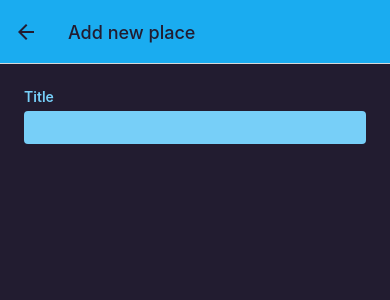
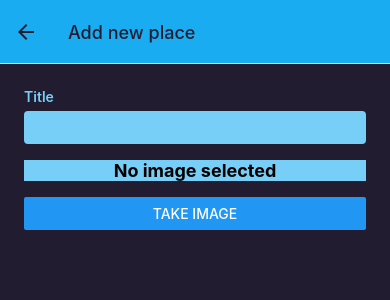
Before and after one commit to Lambertn33/camera_images_handler, a React Native app: screen /addPlace in a window 390 px wide. Shown: the top 300 px of the page. Built offline with nearby package versions, Linux system fonts and the light colour scheme.

Commit message:
feat: pick image using device camera

```diff
--- a/app.json
+++ b/app.json
@@ -11,9 +11,7 @@
       "resizeMode": "contain",
       "backgroundColor": "#ffffff"
     },
-    "assetBundlePatterns": [
-      "**/*"
-    ],
+    "assetBundlePatterns": ["**/*"],
     "ios": {
       "supportsTablet": true
     },
@@ -25,6 +23,14 @@
     },
     "web": {
       "favicon": "./assets/favicon.png"
-    }
+    },
+    "plugins": [
+      [
+        "expo-image-picker",
+        {
+          "cameraPermission": "access to your camera in order to add photo of your favourite place."
+        }
+      ]
+    ]
   }
 }
--- /dev/null
+++ b/components/UI/ImagePicker.js
@@ -0,0 +1,57 @@
+import { launchCameraAsync } from "expo-image-picker";
+import { useState } from "react";
+import { View, Button, Image, StyleSheet, Text } from "react-native";
+import { Colors } from "../../constants/colors";
+
+const ImagePicker = () => {
+  const [image, setImage] = useState(null);
+  const pickImageHandler = async () => {
+    const pickedImage = await launchCameraAsync({
+      allowsEditing: true,
+      aspect: [16, 9],
+      quality: 0.5,
+    });
+    setImage(pickedImage.assets[0].uri);
+  };
+
+  const removeImageHandler = () => setImage(null);
+
+  return (
+    <>
+      <View style={styles.imageContainer}>
+        {!image ? (
+          <Text style={styles.emptyImageText}>No image selected</Text>
+        ) : (
+          <Image source={{ uri: image }} style={styles.image} />
+        )}
+      </View>
+      <Button
+        title={image ? "Remove image" : "Take Image"}
+        onPress={image ? removeImageHandler : pickImageHandler}
+        color={image ? "red" : ""}
+      />
+    </>
+  );
+};
+
+const styles = StyleSheet.create({
+  imageContainer: {
+    width: "100%",
+    height: 200,
+    backgroundColor: Colors.primary200,
+    marginBottom: 16,
+    flex: 1,
+    alignItems: "center",
+    justifyContent: "center",
+  },
+  image: {
+    width: "100%",
+    height: "100%",
+  },
+  emptyImageText: {
+    fontSize: 18,
+    fontWeight: "700",
+  },
+});
+
+export default ImagePicker;
--- a/components/places/PlaceForm.js
+++ b/components/places/PlaceForm.js
@@ -2,6 +2,7 @@ import { useState } from "react";
 import { View, Text, TextInput, StyleSheet, ScrollView } from "react-native";
 
 import { Colors } from "../../constants/colors";
+import ImagePicker from "../UI/ImagePicker";
 
 const PlaceForm = () => {
   const [title, setTitle] = useState("");
@@ -9,7 +10,7 @@ const PlaceForm = () => {
 
   return (
     <ScrollView style={styles.form}>
-      <View>
+      <View style={styles.inputContainer}>
         <Text style={styles.label}>Title</Text>
         <TextInput
           style={styles.input}
@@ -17,6 +18,7 @@ const PlaceForm = () => {
           onChangeText={handleChangeTitle}
         />
       </View>
+      <ImagePicker />
     </ScrollView>
   );
 };
@@ -26,17 +28,22 @@ const styles = StyleSheet.create({
     flex: 1,
     padding: 24,
   },
+  inputContainer: {
+    marginBottom: 16,
+  },
+
   label: {
     color: Colors.primary200,
     fontWeight: "600",
     marginBottom: 6,
   },
+
   input: {
     backgroundColor: Colors.primary200,
     paddingVertical: 6,
     paddingHorizontal: 8,
     borderRadius: 4,
-    fontSize: 18
+    fontSize: 18,
   },
 });
 
--- a/package.json
+++ b/package.json
@@ -17,7 +17,8 @@
     "react-native": "0.72.3",
     "uuidv4": "^6.2.13",
     "react-native-screens": "~3.22.0",
-    "react-native-safe-area-context": "4.6.3"
+    "react-native-safe-area-context": "4.6.3",
+    "expo-image-picker": "~14.3.2"
   },
   "devDependencies": {
     "@babel/core": "^7.20.0"
```
Also changed, not shown: 1 other file (tests, documents, lock files or other folders).
